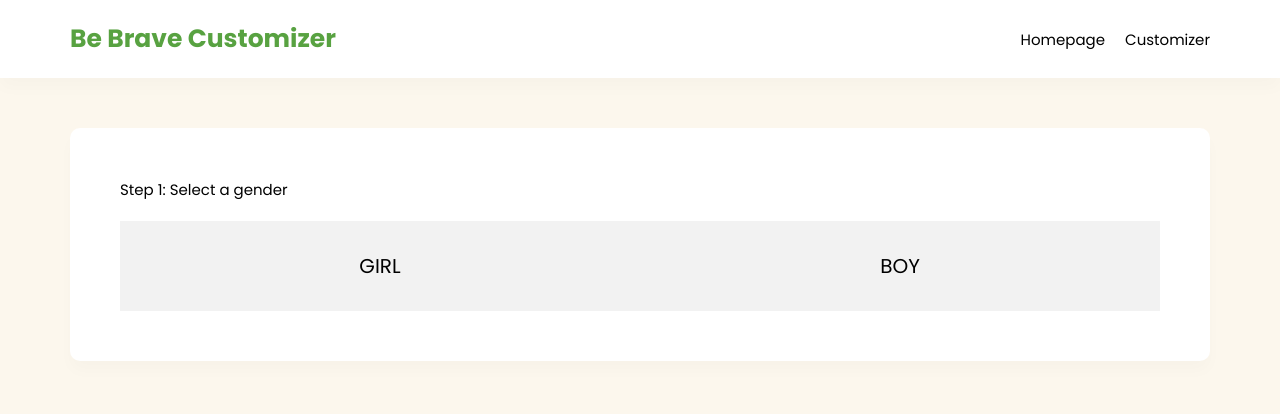
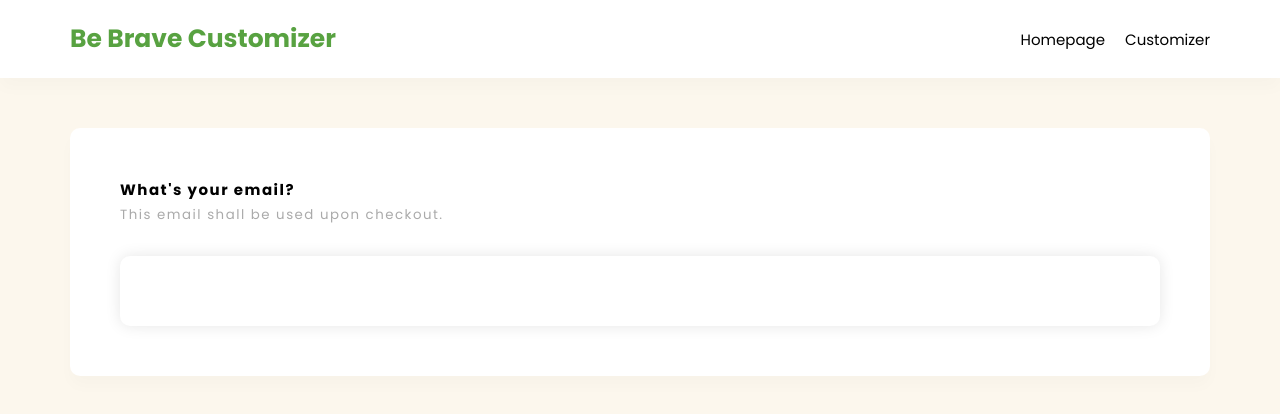
Before and after one commit to rzarandona/be_brave_builder, a Vue app: page / in a window 1280 px wide. Shown: the top 414 px of the page. Built offline with nearby package versions, Linux system fonts and the light colour scheme.

Commit message:
added email input

```diff
--- a/package.json
+++ b/package.json
@@ -11,6 +11,7 @@
     "axios": "^0.21.4",
     "core-js": "^3.6.5",
     "crypto-js": "^4.1.1",
+    "qs": "^6.10.1",
     "vue": "^2.6.11",
     "vue-router": "^3.2.0",
     "vuex": "^3.4.0"
--- a/src/store/index.js
+++ b/src/store/index.js
@@ -7,6 +7,7 @@ export default new Vuex.Store({
   state: {
     preview_url: "",
     inner_pdf_url: "",
+    purchaser_email: "",
   },
   mutations: {},
   actions: {},
--- a/src/views/Home.vue
+++ b/src/views/Home.vue
@@ -6,7 +6,13 @@
     </transition>
     <main class="container">
       <div class="step">
-        <p class="step-label">Step 1: Select a gender</p>
+        <p class="step-label">What's your email?</p>
+        <small class="notice">This email shall be used upon checkout.</small>
+        <input class="character-name" type="text" v-model="purchaser_email" />
+      </div>
+      <transition name="fade">
+        <div v-if="purchaser_email.length" class="step">
+          <p class="step-label">Select a gender</p>
           <div class="gender-selector">
             <div
               @click="setCharacterGender('girl')"
@@ -30,9 +36,10 @@
             </div>
           </div>
         </div>
-
+      </transition>
+      <transition name="fade">
         <div v-if="character_gender.length" class="step">
-        <p class="step-label">Step 2: Pick a character</p>
+          <p class="step-label">Pick a character</p>
           <div v-if="character_gender == 'boy'" class="boy avatar-selection">
             <div
               @click="setSelectedAvatar(item)"
@@ -58,11 +65,13 @@
             </div>
           </div>
         </div>
-
+      </transition>
+      <transition name="fade">
         <div v-if="character_avatar.length" class="step">
-        <p class="step-label">Step 2: What's your child's name?</p>
+          <p class="step-label">What's your child's name?</p>
           <input class="character-name" type="text" v-model="character_name" />
         </div>
+      </transition>
 
       <button v-if="character_name.length" @click="getPreview" class="submit">
         GET PREVIEW
@@ -85,6 +94,7 @@ export default {
       character_avatar: "",
       character_gender: "",
       character_name: "",
+      purchaser_email: "",
     };
   },
   computed: {
@@ -118,6 +128,8 @@ export default {
       this.character_gender = gender;
     },
     getPreview() {
+      this.$store.state.purchaser_email = this.purchaser_email;
+
       let instance = this;
       instance.is_loading = true;
       axios
@@ -254,6 +266,15 @@ button.submit {
 button.submit:hover {
   background: #000000;
 }
+
+.notice {
+  color: #aaa;
+  letter-spacing: 1.5px;
+}
+p {
+  font-weight: bold;
+  letter-spacing: 1.5px;
+}
 .fade-enter-active,
 .fade-leave-active {
   transition: opacity 0.5s;
--- a/src/views/Preview.vue
+++ b/src/views/Preview.vue
@@ -9,11 +9,14 @@
           class="preview"
         ></div>
       </div>
-      <a target="_blank" :href="inner_pdf_url">
+      <!-- <a target="_blank" :href="inner_pdf_url">
         <button class="submit">DEV : VIEW PDF</button></a
       >
       <br /><br />
-      <button @click="submit" class="submit">SUBMIT TO PUREPRINT</button>
+      <button @click="submit" class="submit">SUBMIT TO PUREPRINT</button> -->
+      <button @click="proceedToCheckout" class="submit">
+        PROCEED TO CHECKOUT
+      </button>
     </main>
   </div>
 </template>
@@ -22,6 +25,7 @@
 import NavigationBar from "../components/NavigationBar.vue";
 import crypto from "crypto-js";
 import axios from "axios";
+import qs from "qs";
 
 export default {
   computed: {
@@ -36,6 +40,9 @@ export default {
     },
     source_id() {
       return this.$store.state.source_id;
+    },
+    purchaser_email() {
+      return this.$store.state.purchaser_email;
     },
   },
   methods: {
@@ -130,6 +137,28 @@ export default {
           console.log(err);
         });
     },
+    proceedToCheckout() {
+      axios
+        .post(
+          "http://157.245.51.194/api/hectors_post/be_brave/save_submission.php",
+          qs.stringify({
+            email: this.purchaser_email,
+            outer_pdf_url: this.outer_pdf_url,
+            inner_pdf_url: this.inner_pdf_url,
+            preview_url: this.preview_url,
+          })
+        )
+        .then((res) => {
+          console.log(res);
+          window.location.replace(
+            "http://157.245.51.194/sites/hp/checkout/?add-to-cart=635&session_id=" +
+              res.data
+          );
+        })
+        .catch((err) => {
+          console.log(err);
+        });
+    },
   },
   components: {
     NavigationBar,
```
Also changed, not shown: 1 other file (tests, documents, lock files or other folders). Lines whose indentation alone changed are shown as unchanged.
